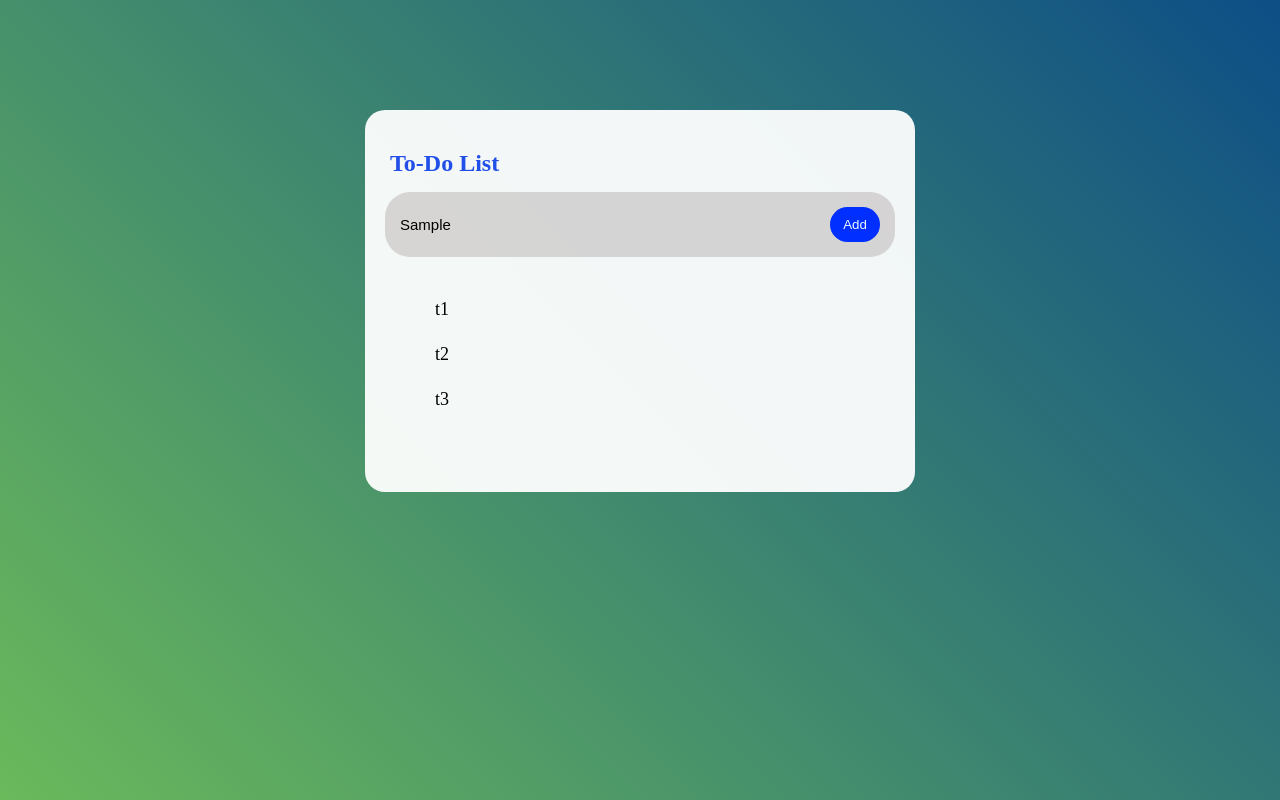
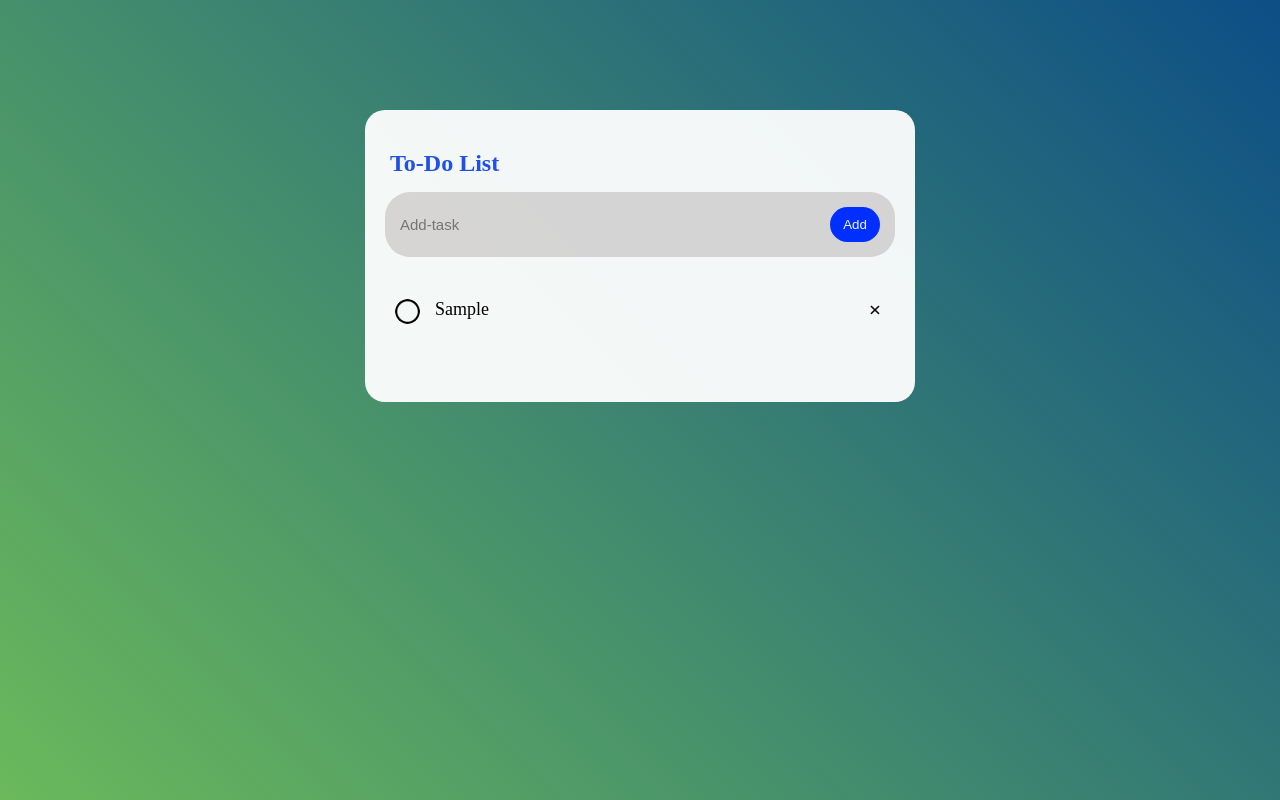
Before and after one commit to MansiNavodiyula/Simple-To-Do, a plain HTML site: page index.html in a window 1280 px wide. Both pictures are taken after typing "Sample" into the empty fields and a click on the button "Add". Drawn offline with Linux system fonts and the light colour scheme.

Commit message:
added functionality

```diff
--- a/index.html
+++ b/index.html
@@ -12,12 +12,12 @@
             <h2>To-Do List</h2>
             <div class="row">
                 <input type="text" id="ip-box" placeholder="Add-task">
-                <button>Add</button>
+                <button onclick="addItem()">Add</button>
             </div>
             <ul id="list">
-                <li>t1</li>
+                <!-- <li class="checked">t1</li>
                 <li>t2</li>
-                <li>t3</li>
+                <li>t3</li> -->
             </ul>
         </div>
     </div>
--- a/script.js
+++ b/script.js
@@ -0,0 +1,40 @@
+const ipbox=document.getElementById("ip-box");
+const list=document.getElementById("list");
+function addItem(){
+    if(ipbox.value==='')
+    {
+        alert("write smtg");
+    }
+    else{
+        let li=document.createElement("li");
+        li.innerText=ipbox.value;
+        list.appendChild(li);
+        let span=document.createElement("span");
+        span.innerHTML="\u00d7";
+        li.appendChild(span);
+    }
+    ipbox.value="";
+    dataSave();
+}
+list.addEventListener("click",(e)=>{
+    if(e.target.tagName==="LI")
+    {
+        e.target.classList.toggle("checked");
+        dataSave();
+    }
+    else if(e.target.tagName==="SPAN")
+    {
+        e.target.parentElement.remove();
+        dataSave();
+    }
+},false);
+function dataSave()
+{
+    localStorage.setItem("reCords",list.innerHTML);
+}
+function savedLocal()
+{
+    list.innerHTML=localStorage.getItem("reCords");
+}
+
+savedLocal();
--- a/style.css
+++ b/style.css
@@ -64,4 +64,40 @@ ul li{
     list-style: none;
     font-size: 18px;
     padding: 12px 8px 12px 50px;
+    position: relative;
 }
+ul li::before{
+    content: "";
+    position: absolute;
+    height: 25px;
+    width: 25px;
+    background: url(icons_img/circle-regular.png);
+    border-radius: 50%;
+    background-size: cover;
+    left: 10px;
+    top:12px;
+}
+ul li.checked{
+    color: #bbb;
+    text-decoration: line-through;
+}
+ul li.checked::before{
+    background: url(icons_img/circle-check-regular.png);
+    background-color: rgb(208, 226, 226);
+    background-size: cover;
+}
+ul li span{
+    position: absolute;
+    right: 0;
+    top: 10px;
+    width: 40px;
+    height: 40px;
+    font-size: 22px;
+    font-weight: bold;
+    color: #0a0a0a;
+    text-align: center;
+    border-radius: 50%;
+}
+ul li span:hover{
+    background-color: #bbb;
+}
```
Also changed, not shown: icons_img/circle-check-regular.png (added), icons_img/circle-regular.png (added).
